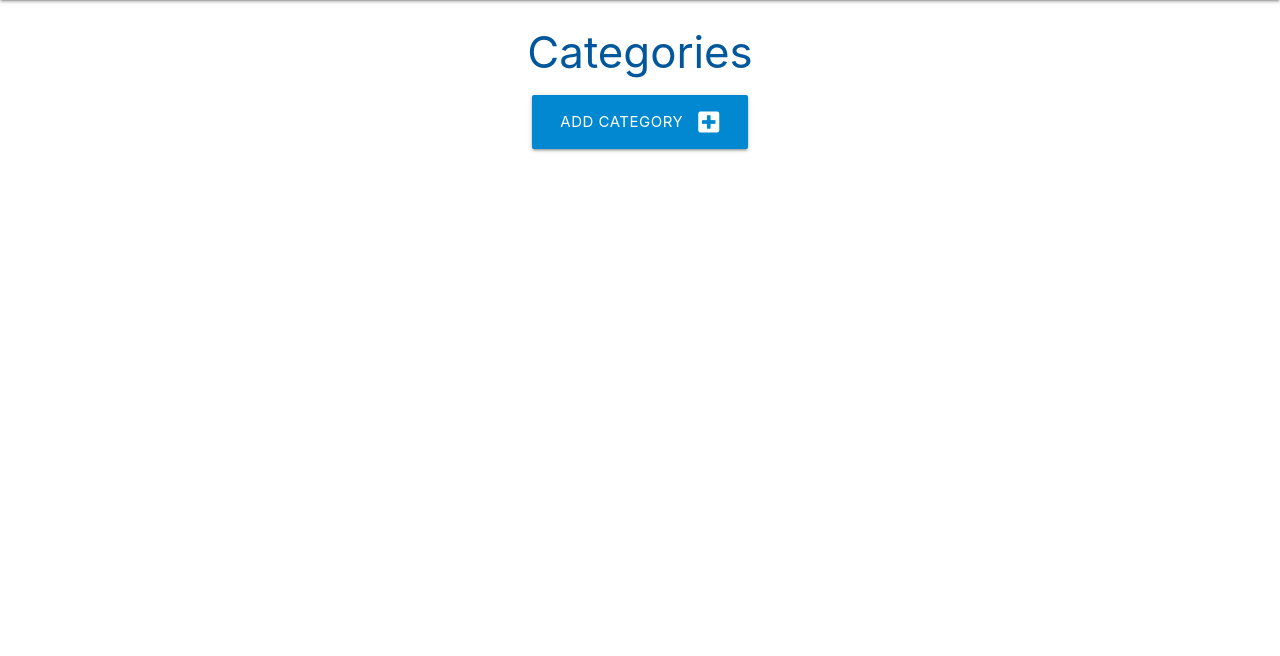
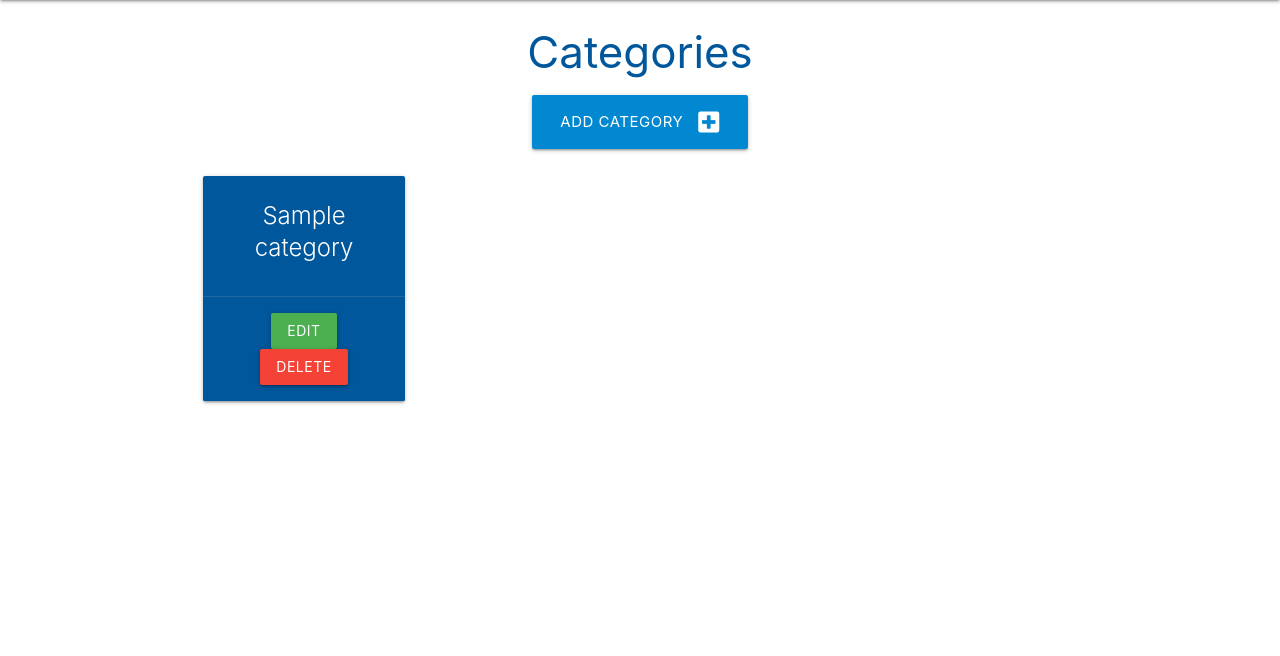
Before and after one commit to mikerae/flask-sqlalchemy-task-manager, a Flask app: page /categories in a window 1280 px wide. Shown: the part 64-720 px from the top of the page. Run offline with Flask 2, Linux system fonts and the light colour scheme; tables that the repository leaves empty hold one stand-in row (values such as "Sample post").

Commit message:
Add viewing Categories

```diff
--- a/taskmanager/routes.py
+++ b/taskmanager/routes.py
@@ -10,7 +10,8 @@ def home():
 
 @app.route("/categories")
 def categories():
-    return render_template("categories.html")
+    categories = list(Category.query.order_by(Category.category_name).all())
+    return render_template("categories.html", categories=categories)
 
 
 @app.route("/add_category", methods=["GET", "POST"])
--- a/taskmanager/templates/categories.html
+++ b/taskmanager/templates/categories.html
@@ -4,6 +4,7 @@
 <h3 class="light-blue-text text-darken-4 center-align">Categories</h3>
 
 <div class="row">
+
     <div class="col s12 center-align">
         <a href="{{ url_for('add_category') }}" class="btn-large light-blue darken-2">
             Add Category <i class="fas fa-plus-square right"></i>
@@ -11,4 +12,21 @@
     </div>
 </div>
 
+<div class="row">
+    {% for category in categories %}
+    <div class="col s12 m6 l3">
+        <div class="card light-blue darken-4 center-align">
+            <div class="card-content white-text">
+                <span class="card-title">{{ category.category_name }}</span>
+            </div>
+            <div class="card-action">
+                <a href="#" class="btn green accecnt-4">Edit</a>
+                <a href="#" class="btn red">Delete</a>
+            </div>
+        </div>
+    </div>
+    {% endfor %}
+</div>
+
+
 {% endblock %}
```
